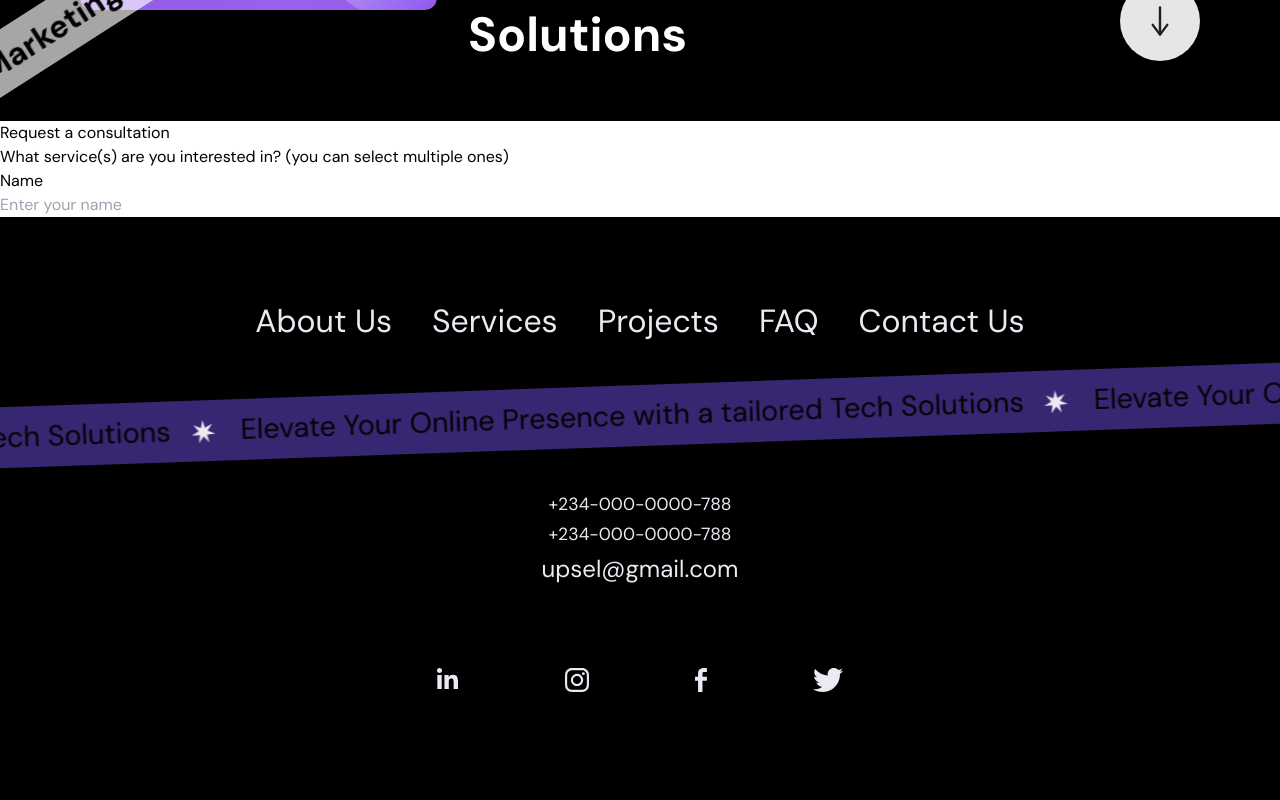
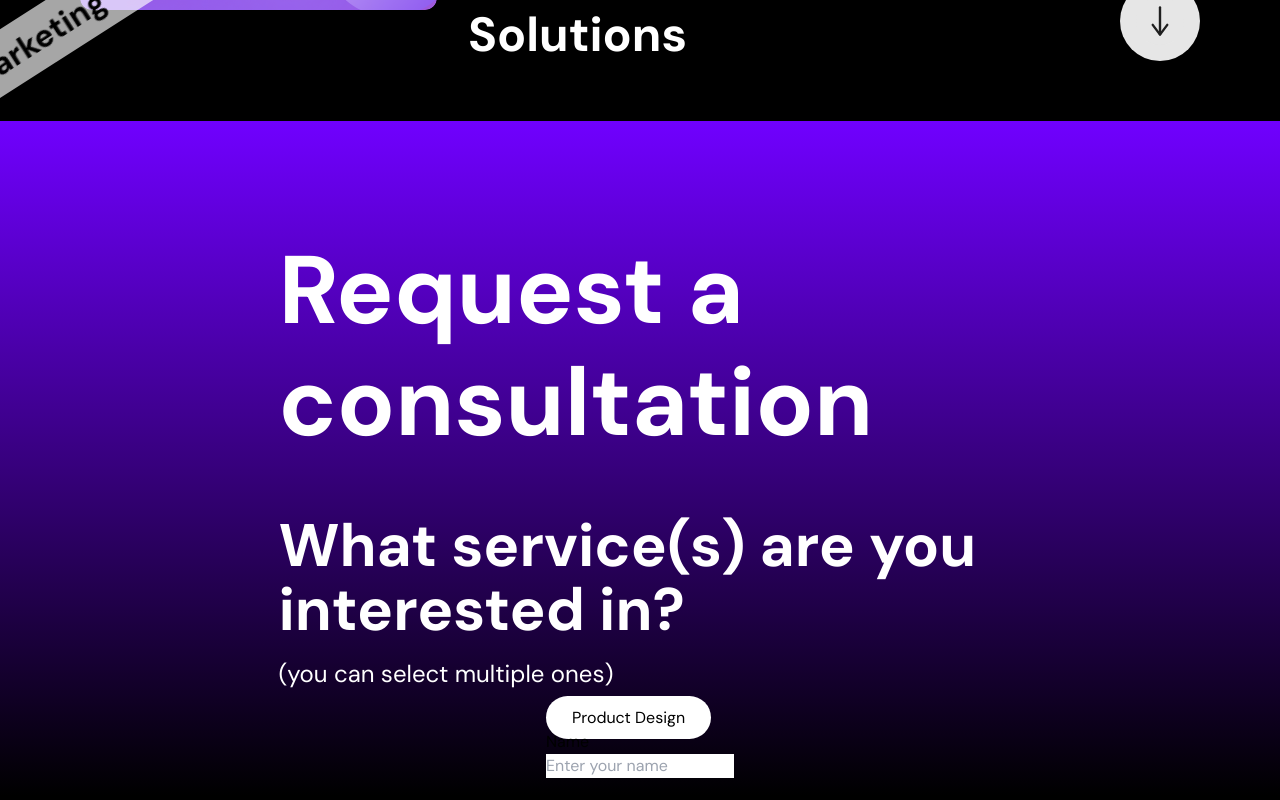
Before and after one commit to ovara1mark/upsel-2.0, a React (Vite) app: page / in a window 1280 px wide. Shown: the part 840-1640 px from the top of the page. Built offline with nearby package versions, Linux system fonts and the light colour scheme.

Commit message:
contact us  section

```diff
--- a/src/App.css
+++ b/src/App.css
@@ -17,6 +17,11 @@
 .banner-two {
   border-left: 1px dashed black;
   border-right: 1px dashed black;
+}
+
+/* Gradient Background */
+.gradient-bg{
+  background: linear-gradient(180deg, #7000FF 0%, black 87.50%);
 }
 
 @media screen and (min-width: 500px) {
--- a/src/component/molecule/ContactForm/index.jsx
+++ b/src/component/molecule/ContactForm/index.jsx
@@ -3,7 +3,23 @@ import React from "react";
 export const ContactForm = () => {
   return (
     <div>
-      <div>
+      <form>
+        <div>
+          <div className="checkboxes c1">
+            <input
+              className="w-0"
+              type="checkbox"
+              name="checkboxes"
+              id="product-design"
+            />
+            <label
+              htmlFor="product-design"
+              className="bg-upsel-white px-[26px] py-[11px] rounded-full  "
+            >
+              Product Design
+            </label>
+          </div>
+        </div>
         <label className="block">Name</label>
         <input
           clas
@@ -14,7 +30,7 @@ export const ContactForm = () => {
           //   onChange={(e) => setFullName(e.target.value)}
           required
         />
-      </div>
+      </form>
     </div>
   );
 };
--- a/src/component/organism/ContactUs/index.jsx
+++ b/src/component/organism/ContactUs/index.jsx
@@ -3,13 +3,18 @@ import { ContactForm } from "../../molecule";
 
 export const ContactUs = () => {
   return (
-    <section>
-      <div>
-        <div>Request a consultation</div>
-        <div>
+    // <section className="px-[10.9rem] bg-gradient-to-r from-#7000FF to-rgba(0, 1, 1, 0.00)">
+    <section className="flex flex-col justify-center items-center py-[3.125rem] gradient-bg lg:py-[7.125rem]">
+      <div className="w-full px-[1.4rem] lg:w-3/5">
+        <h2 className="font-bold text-upsel-white text-[2rem] leading-[38px] md:text-[2.875rem] lg:text-[6rem] lg:leading-[112px] ">
+          Request a consultation
+        </h2>
+        <p className="font-bold mt-[34px] text-upsel-white text-[1rem] leading-[21px] md:text-[2.25rem]  lg:text-[3.75rem] lg:leading-[64px] mt-[55px]">
           What service(s) are you interested in?{" "}
-          <span>(you can select multiple ones)</span>
-        </div>
+          <p className="font-thin text-[.9rem] text-upsel-white md:hidden lg:text-[1.5rem] lg:block">
+            (you can select multiple ones)
+          </p>
+        </p>
       </div>
       <ContactForm />
     </section>
--- a/src/component/organism/Footer/index.jsx
+++ b/src/component/organism/Footer/index.jsx
@@ -8,8 +8,8 @@ import star from "../../../assets/star-white.svg";
 
 export const Footer = () => {
   return (
-    <div className="flex flex-col justify-center items-center relative bg-upsel-black py-[5rem] overflow-hidden">
-      <ul className="flex gap-[40px] justify-center items-center text-[.85rem] text-upsel-footer-grey md:text-[1.45rem] gap-[2.95rem] lg:text-[2rem]  ">
+    <section className="flex flex-col justify-center items-center relative bg-upsel-black py-[5rem] overflow-hidden">
+      <ul className="flex gap-[40px] justify-center items-center text-[.85rem] text-upsel-footer-grey md:text-[1.15rem] gap-[2.35rem] lg:text-[1.7rem] gap-[4.55rem] ">
         <li className="cursor-pointer transition ease-in-out delay-150 hover:text-upsel-light-purple">
           About Us
         </li>
@@ -97,6 +97,6 @@ export const Footer = () => {
         </p>
       </div>
       <p className="text-upsel-footer-grey text-[0.9rem]">© 2023 -Upsel</p>
-    </div>
+    </section>
   );
 };
```
